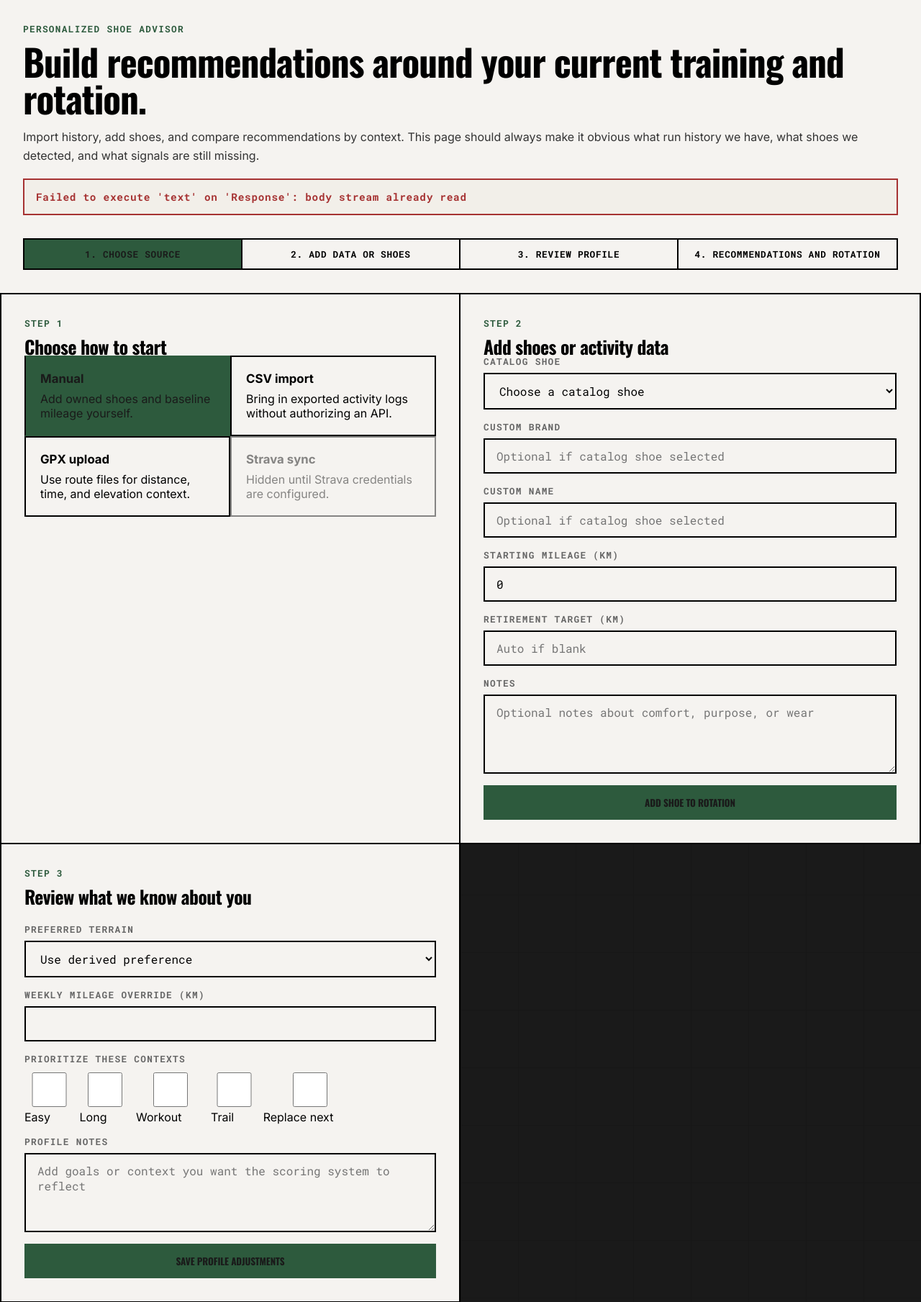
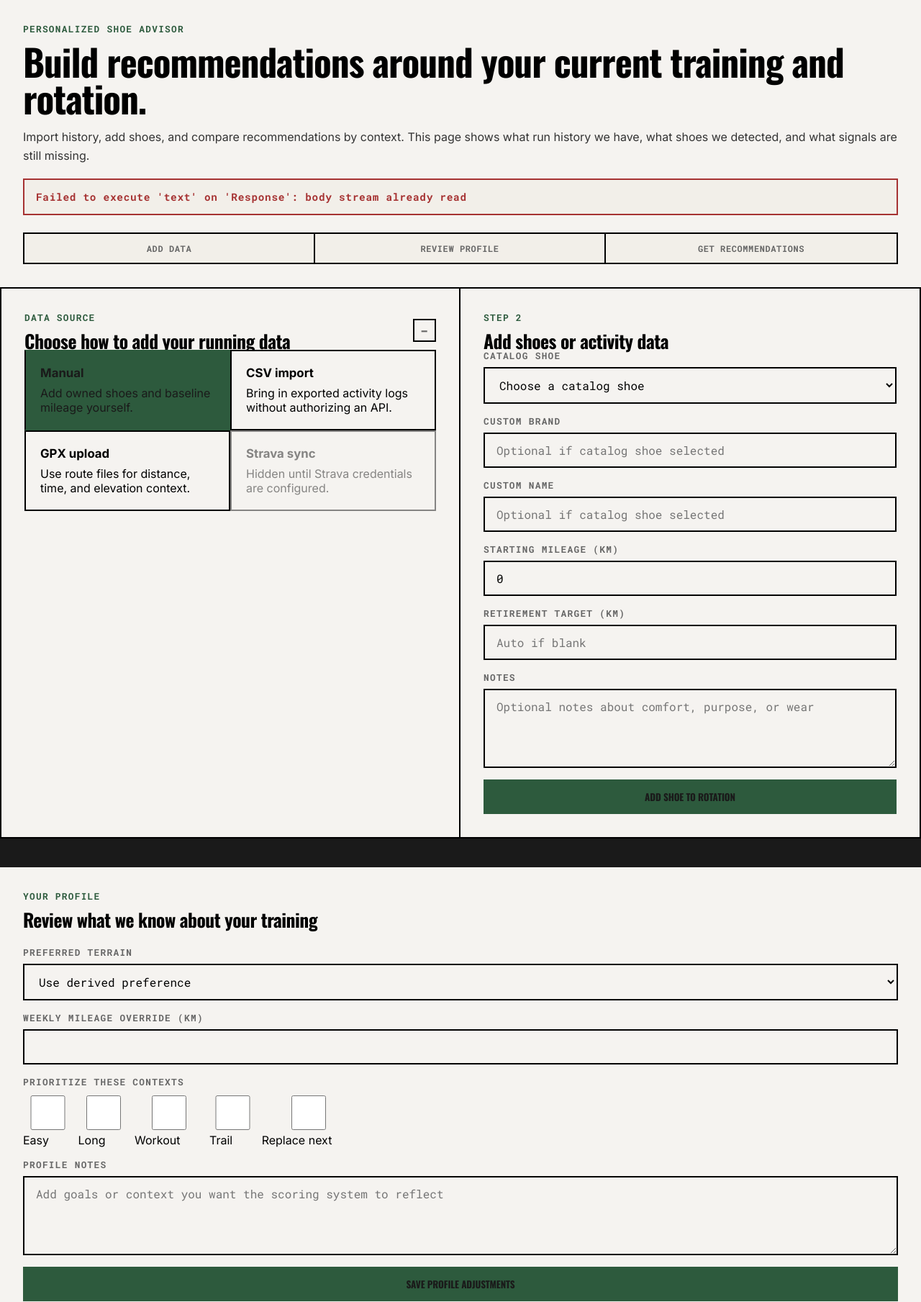
Before and after one commit to andrewb1234/ShoeMapping, a FastAPI app: template webapp/templates/personalize.html in a window 1280 px wide. Shown: the part 157-1966 px from the top of the page at 72% size. Run offline with FastAPI, Linux system fonts and the light colour scheme; the template is opened without the code that fills it: most values are stand-ins (such as "Sample title", 1, 10 or a date in 2020); some libraries are stand-ins or nearby versions.

Commit message:
feat: progressive disclosure onboarding flow with collapsible panels
Based on UX research best practices:

- Remove numbered stepper, replace with progress indicator

- Collapsible data source panel after data added

- Recommendations section conditionally visible

- Visualizations prioritized for users viewing running data

- Tactical topo UI style maintained

```diff
--- a/webapp/static/personalize.js
+++ b/webapp/static/personalize.js
@@ -7,6 +7,9 @@ const personalizeState = {
   recommendations: {},
   catalogShoes: [],
   visualizations: null,
+  hasData: false,
+  sourceCollapsed: false,
+  recsCollapsed: false,
 };
 
 const banner = document.getElementById("personalize-banner");
@@ -36,6 +39,21 @@ const vizMonthlyContent = document.getElementById("viz-monthly-content");
 const vizMileageContent = document.getElementById("viz-mileage-content");
 const vizPaceContent = document.getElementById("viz-pace-content");
 const vizCalendarContent = document.getElementById("viz-calendar-content");
+
+// Progressive disclosure elements
+const sourceHeader = document.getElementById("source-header");
+const sourceContent = document.getElementById("source-content");
+const sourceSummary = document.getElementById("source-summary");
+const sourceIndicator = document.getElementById("source-indicator");
+const sourceTitle = document.getElementById("source-title");
+const sourceSummaryValue = document.getElementById("source-summary-value");
+const recsHeader = document.getElementById("recs-header");
+const recsContent = document.getElementById("recs-content");
+const recsIndicator = document.getElementById("recs-indicator");
+const resultsStep = document.getElementById("results-step");
+const progressData = document.getElementById("progress-data");
+const progressProfile = document.getElementById("progress-profile");
+const progressRecs = document.getElementById("progress-recs");
 
 function setBanner(message, level = "info") {
   banner.textContent = message;
@@ -103,6 +121,83 @@ function switchSource(nextSource) {
   manualPanel.classList.toggle("active", nextSource === "manual");
   uploadPanel.classList.toggle("active", nextSource === "csv" || nextSource === "gpx");
   stravaPanel.classList.toggle("active", nextSource === "strava");
+  updateSourceSummary();
+}
+
+// Progressive disclosure: collapsible panel toggle
+function togglePanel(panelId) {
+  if (panelId === "source") {
+    personalizeState.sourceCollapsed = !personalizeState.sourceCollapsed;
+    const isCollapsed = personalizeState.sourceCollapsed;
+    sourceContent.classList.toggle("collapsed", isCollapsed);
+    sourceSummary.style.display = isCollapsed ? "flex" : "none";
+    sourceIndicator.textContent = isCollapsed ? "+" : "−";
+    sourceHeader.classList.toggle("collapsed", isCollapsed);
+  } else if (panelId === "recs") {
+    personalizeState.recsCollapsed = !personalizeState.recsCollapsed;
+    const isCollapsed = personalizeState.recsCollapsed;
+    recsContent.classList.toggle("collapsed", isCollapsed);
+    recsIndicator.textContent = isCollapsed ? "+" : "−";
+    recsHeader.classList.toggle("collapsed", isCollapsed);
+  }
+}
+
+// Update source summary text based on selected source
+function updateSourceSummary() {
+  const sourceLabels = {
+    manual: "Manual entry",
+    csv: "CSV import",
+    gpx: "GPX upload",
+    strava: "Strava sync"
+  };
+  if (sourceSummaryValue) {
+    sourceSummaryValue.textContent = sourceLabels[personalizeState.currentSource] || "Manual entry";
+  }
+}
+
+// Collapse source panel after data is added/imported
+function collapseSourcePanel() {
+  if (!personalizeState.sourceCollapsed) {
+    togglePanel("source");
+  }
+}
+
+// Update progress indicator based on user state
+function updateProgressIndicator() {
+  const hasData = personalizeState.hasData;
+  const hasProfile = personalizeState.profile && personalizeState.profile.summary;
+
+  // Reset all
+  progressData.classList.remove("active", "complete");
+  progressProfile.classList.remove("active", "complete");
+  progressRecs.classList.remove("active", "complete");
+
+  if (!hasData) {
+    progressData.classList.add("active");
+  } else if (hasData && !hasProfile) {
+    progressData.classList.add("complete");
+    progressProfile.classList.add("active");
+  } else {
+    progressData.classList.add("complete");
+    progressProfile.classList.add("complete");
+    progressRecs.classList.add("active");
+  }
+}
+
+// Show/hide recommendations based on data availability
+function updateRecommendationsVisibility() {
+  const hasData = personalizeState.rotation.length > 0 ||
+                  (personalizeState.visualizations &&
+                   (personalizeState.visualizations.efficiency_heatmap?.length > 0 ||
+                    personalizeState.visualizations.monthly_mileage?.length > 0));
+
+  personalizeState.hasData = hasData;
+
+  if (resultsStep) {
+    resultsStep.style.display = hasData ? "block" : "none";
+  }
+
+  updateProgressIndicator();
 }
 
 function renderProfile() {
@@ -300,6 +395,7 @@ async function loadRecommendations(context = personalizeState.activeContext) {
 async function refreshWorkspace() {
   await Promise.all([loadProfile(), loadRotation()]);
   renderProfile();
+  updateRecommendationsVisibility();
   await loadRecommendations(personalizeState.activeContext);
 }
 
@@ -332,6 +428,7 @@ manualForm.addEventListener("submit", async (event) => {
     setBanner("Added the shoe to your rotation and refreshed the profile.", "success");
     manualForm.reset();
     await refreshWorkspace();
+    collapseSourcePanel();
   } catch (error) {
     setBanner(error.message, "error");
   }
@@ -362,6 +459,7 @@ uploadForm.addEventListener("submit", async (event) => {
     );
     fileInput.value = "";
     await refreshWorkspace();
+    collapseSourcePanel();
   } catch (error) {
     setBanner(error.message, "error");
   }
@@ -567,6 +665,7 @@ async function loadVisualizations() {
     const payload = await apiFetch("/api/visualizations");
     personalizeState.visualizations = payload;
     renderVisualizations();
+    updateRecommendationsVisibility();
   } catch (error) {
     // Silently fail - visualizations are optional
     console.log("Visualizations not available:", error.message);
@@ -805,6 +904,17 @@ window.addEventListener("DOMContentLoaded", async () => {
     await loadCatalogShoes();
     await refreshWorkspace();
     await loadVisualizations();
+
+    // Set up collapsible panel click handlers
+    if (sourceHeader) {
+      sourceHeader.addEventListener("click", () => togglePanel("source"));
+    }
+    if (recsHeader) {
+      recsHeader.addEventListener("click", () => togglePanel("recs"));
+    }
+
+    // Initialize progress indicator
+    updateProgressIndicator();
   } catch (error) {
     setBanner(error.message, "error");
   }
--- a/webapp/static/styles.css
+++ b/webapp/static/styles.css
@@ -1574,3 +1574,177 @@ a {
   cursor: pointer;
   color: var(--ink-soft);
 }
+
+/* ============================================
+   PROGRESSIVE DISCLOSURE & ONBOARDING FLOW
+   Natural user guidance without numbered steps
+   ============================================ */
+
+/* Progress indicator - horizontal segments */
+.progress-bar {
+  display: grid;
+  grid-template-columns: repeat(3, 1fr);
+  gap: 0;
+  border: 2px solid var(--grid-line);
+  margin-top: 24px;
+}
+
+.progress-segment {
+  font-family: var(--font-mono);
+  font-size: 0.75rem;
+  font-weight: 700;
+  text-transform: uppercase;
+  letter-spacing: 0.05em;
+  padding: 12px 16px;
+  text-align: center;
+  border-right: 2px solid var(--grid-line);
+  background: var(--bg-canvas-warm);
+  color: var(--text-muted);
+}
+
+.progress-segment:last-child {
+  border-right: none;
+}
+
+.progress-segment.active {
+  background: var(--accent-tactical);
+  color: var(--bg-canvas);
+}
+
+.progress-segment.complete {
+  background: var(--bg-canvas);
+  color: var(--accent-tactical);
+}
+
+/* Collapsible panel headers */
+.panel-header.collapsible {
+  cursor: pointer;
+  user-select: none;
+  display: flex;
+  justify-content: space-between;
+  align-items: center;
+}
+
+.panel-header.collapsible:hover {
+  background: var(--bg-canvas-warm);
+}
+
+.collapse-indicator {
+  font-family: var(--font-mono);
+  font-size: 1.2rem;
+  font-weight: 700;
+  color: var(--text-muted);
+  width: 32px;
+  height: 32px;
+  display: grid;
+  place-items: center;
+  border: 2px solid var(--grid-line);
+  background: var(--bg-canvas);
+}
+
+.collapse-indicator.collapsed {
+  content: "+";
+}
+
+/* Collapsible content areas */
+.collapsible-content {
+  overflow: hidden;
+  transition: max-height 0.3s ease, opacity 0.3s ease;
+}
+
+.collapsible-content.collapsed {
+  max-height: 0;
+  opacity: 0;
+  display: none;
+}
+
+/* Panel summary - compact view when collapsed */
+.panel-summary {
+  display: flex;
+  align-items: center;
+  gap: 12px;
+  padding: 16px 24px;
+  background: var(--bg-canvas-warm);
+  border-top: 2px solid var(--grid-line);
+}
+
+.summary-label {
+  font-family: var(--font-mono);
+  font-size: 0.75rem;
+  font-weight: 700;
+  text-transform: uppercase;
+  letter-spacing: 0.05em;
+  color: var(--text-muted);
+}
+
+.summary-value {
+  font-family: var(--font-mono);
+  font-size: 0.85rem;
+  font-weight: 500;
+  color: var(--text-primary);
+  flex: 1;
+}
+
+/* Completion badge - checkmark indicator */
+.completion-badge {
+  font-family: var(--font-mono);
+  font-size: 0.85rem;
+  font-weight: 700;
+  width: 28px;
+  height: 28px;
+  display: grid;
+  place-items: center;
+  background: var(--accent-tactical);
+  color: var(--bg-canvas);
+  border: 2px solid var(--accent-tactical);
+}
+
+/* Conditional visibility for recommendations */
+#results-step.hidden {
+  display: none;
+}
+
+/* Empty state styling for recommendations */
+#recommendation-results.empty-state {
+  display: grid;
+  place-items: center;
+  min-height: 120px;
+  border: 2px dashed var(--grid-line-dim);
+}
+
+/* Smooth transitions for panel state changes */
+.panel-card {
+  transition: border-color 0.2s ease, box-shadow 0.2s ease;
+}
+
+.panel-card.has-data {
+  border-color: var(--accent-tactical);
+}
+
+/* Highlight for active/completed sections */
+.panel-header .eyebrow.complete {
+  color: var(--accent-tactical);
+}
+
+/* Responsive adjustments */
+@media (max-width: 720px) {
+  .progress-bar {
+    grid-template-columns: 1fr;
+  }
+
+  .progress-segment {
+    border-right: none;
+    border-bottom: 2px solid var(--grid-line);
+    text-align: left;
+    padding: 10px 16px;
+  }
+
+  .progress-segment:last-child {
+    border-bottom: none;
+  }
+
+  .panel-summary {
+    flex-wrap: wrap;
+    gap: 8px;
+  }
+}
--- a/webapp/templates/personalize.html
+++ b/webapp/templates/personalize.html
@@ -39,25 +39,27 @@
             <h1>Build recommendations around your current training and rotation.</h1>
           </div>
           <p class="support-copy">
-            Import history, add shoes, and compare recommendations by context. This page should always make it obvious what run history we have, what shoes we detected, and what signals are still missing.
+            Import history, add shoes, and compare recommendations by context. This page shows what run history we have, what shoes we detected, and what signals are still missing.
           </p>
           <div id="personalize-banner" class="message-banner info">Starting session…</div>
-          <ol class="stepper">
-            <li class="active">1. Choose source</li>
-            <li>2. Add data or shoes</li>
-            <li>3. Review profile</li>
-            <li>4. Recommendations and rotation</li>
-          </ol>
+          <div id="progress-indicator" class="progress-bar">
+            <div class="progress-segment" id="progress-data">Add data</div>
+            <div class="progress-segment" id="progress-profile">Review profile</div>
+            <div class="progress-segment" id="progress-recs">Get recommendations</div>
+          </div>
         </section>
 
         <section class="wizard-grid">
+          <!-- Data Source Panel - Collapsible -->
           <article class="panel-card" id="source-step">
-            <div class="panel-header">
+            <div class="panel-header collapsible" id="source-header" data-target="source-content">
               <div>
-                <p class="eyebrow">Step 1</p>
-                <h2>Choose how to start</h2>
+                <p class="eyebrow">Data source</p>
+                <h2 id="source-title">Choose how to add your running data</h2>
               </div>
+              <span class="collapse-indicator" id="source-indicator">−</span>
             </div>
+            <div id="source-content" class="collapsible-content">
             <div class="source-grid">
               <button class="source-card active" data-source="manual" type="button">
                 <strong>Manual</strong>
@@ -146,13 +148,21 @@
                 {% endif %}
               </div>
             </div>
+            </div>
+            <!-- Compact summary shown when collapsed -->
+            <div id="source-summary" class="panel-summary" style="display: none;">
+              <span class="summary-label">Data source:</span>
+              <span class="summary-value" id="source-summary-value">Manual entry</span>
+              <span class="completion-badge" id="source-completion">✓</span>
+            </div>
           </article>
 
+          <!-- Profile Panel -->
           <article class="panel-card" id="profile-step">
             <div class="panel-header">
               <div>
-                <p class="eyebrow">Step 3</p>
-                <h2>Review what we know about you</h2>
+                <p class="eyebrow">Your profile</p>
+                <h2>Review what we know about your training</h2>
               </div>
             </div>
             <div id="profile-summary" class="summary-grid"></div>
@@ -187,55 +197,7 @@
             </form>
           </article>
 
-          <article class="panel-card wide-card" id="results-step">
-            <div class="panel-header">
-              <div>
-                <p class="eyebrow">Step 4</p>
-                <h2>Recommendations and current rotation</h2>
-              </div>
-            </div>
-            <div class="tab-row" id="context-tabs">
-              <button class="tab-button active" data-context="easy" type="button">Easy</button>
-              <button class="tab-button" data-context="long" type="button">Long</button>
-              <button class="tab-button" data-context="workout" type="button">Workout</button>
-              <button class="tab-button" data-context="trail" type="button">Trail</button>
-              <button class="tab-button" data-context="replace" type="button">Replace next</button>
-            </div>
-            <div id="recommendation-meta" class="message-banner muted">Session starting…</div>
-            <div id="recommendation-results" class="card-grid empty-state">
-              <div class="empty-panel">
-                <p>Complete the first steps to generate personalized recommendations.</p>
-              </div>
-            </div>
-
-            <div class="panel-header section-break">
-              <div>
-                <p class="eyebrow">Your shoes</p>
-                <h2>Manual shoes and imported shoe detections</h2>
-              </div>
-            </div>
-            <p class="support-copy compact">Includes shoes you added manually and shoes we detected from imported activity history.</p>
-            <div class="table-wrap">
-              <table class="data-table">
-                <thead>
-                  <tr>
-                    <th>Shoe</th>
-                    <th>Source</th>
-                    <th>Catalog status</th>
-                    <th>Mileage</th>
-                    <th>Health</th>
-                    <th>Recent uses</th>
-                  </tr>
-                </thead>
-                <tbody id="rotation-table-body">
-                  <tr>
-                    <td colspan="6">No shoes detected yet.</td>
-                  </tr>
-                </tbody>
-              </table>
-            </div>
-          </article>
-
+          <!-- Running Data Visualizations - Shows user's activity insights -->
           <article class="panel-card wide-card" id="visualizations-step">
             <div class="panel-header">
               <div>
@@ -308,6 +270,60 @@
               </div>
             </div>
           </article>
+
+          <!-- Shoe Rotation Table - Always visible, shows user's shoes -->
+          <article class="panel-card wide-card" id="rotation-step">
+            <div class="panel-header">
+              <div>
+                <p class="eyebrow">Your shoes</p>
+                <h2>Manual shoes and imported shoe detections</h2>
+              </div>
+            </div>
+            <p class="support-copy compact">Includes shoes you added manually and shoes we detected from imported activity history.</p>
+            <div class="table-wrap">
+              <table class="data-table">
+                <thead>
+                  <tr>
+                    <th>Shoe</th>
+                    <th>Source</th>
+                    <th>Catalog status</th>
+                    <th>Mileage</th>
+                    <th>Health</th>
+                    <th>Recent uses</th>
+                  </tr>
+                </thead>
+                <tbody id="rotation-table-body">
+                  <tr>
+                    <td colspan="6">No shoes detected yet. Add shoes manually or import activity data.</td>
+                  </tr>
+                </tbody>
+              </table>
+            </div>
+          </article>
+
+          <!-- Recommendations - Collapsible, shown when user has data -->
+          <article class="panel-card wide-card" id="results-step" style="display: none;">
+            <div class="panel-header collapsible" id="recs-header" data-target="recs-content">
+              <div>
+                <p class="eyebrow">Recommendations</p>
+                <h2>Personalized shoe suggestions by context</h2>
+              </div>
+              <span class="collapse-indicator" id="recs-indicator">−</span>
+            </div>
+            <div id="recs-content" class="collapsible-content">
+              <div class="tab-row" id="context-tabs">
+                <button class="tab-button active" data-context="easy" type="button">Easy</button>
+                <button class="tab-button" data-context="long" type="button">Long</button>
+                <button class="tab-button" data-context="workout" type="button">Workout</button>
+                <button class="tab-button" data-context="trail" type="button">Trail</button>
+                <button class="tab-button" data-context="replace" type="button">Replace next</button>
+              </div>
+              <div id="recommendation-meta" class="message-banner muted">Add data to see recommendations.</div>
+              <div id="recommendation-results" class="card-grid">
+                <!-- Recommendations rendered here -->
+              </div>
+            </div>
+          </article>
         </section>
       </main>
     </div>
```
